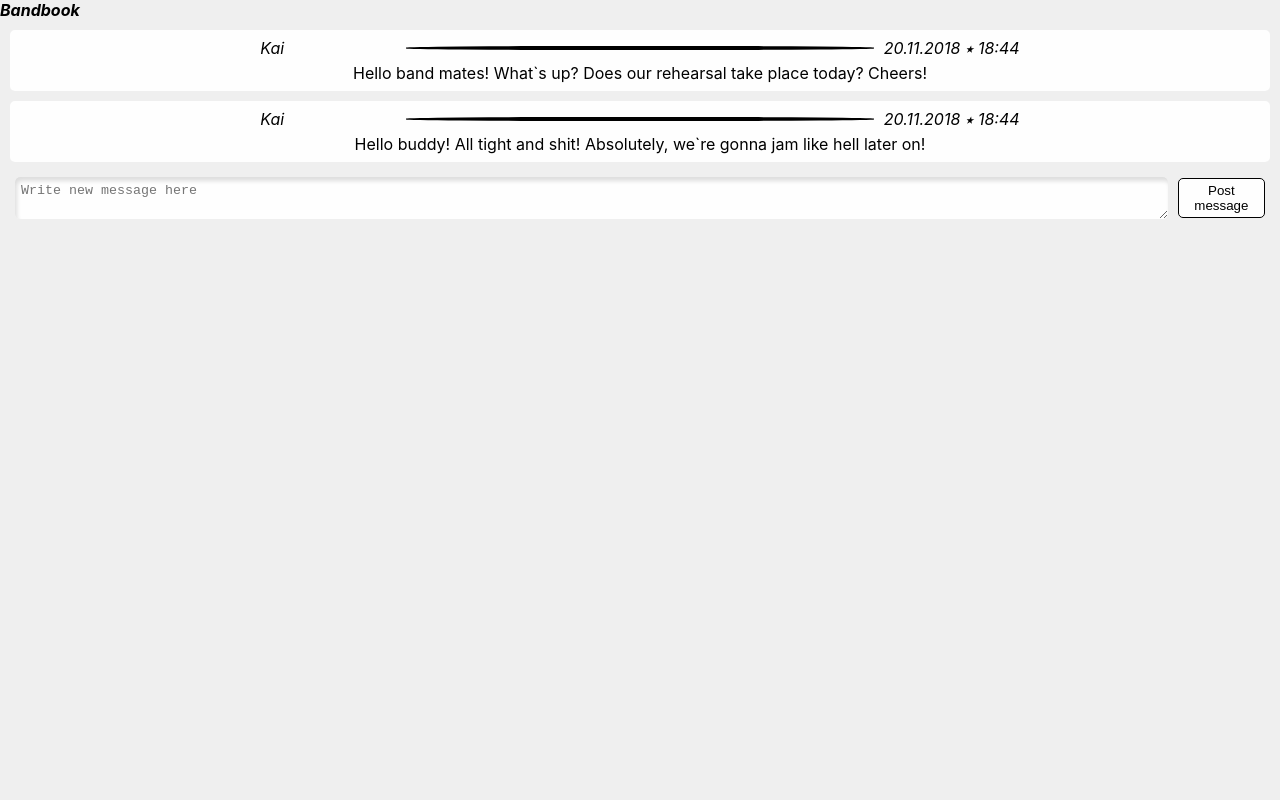
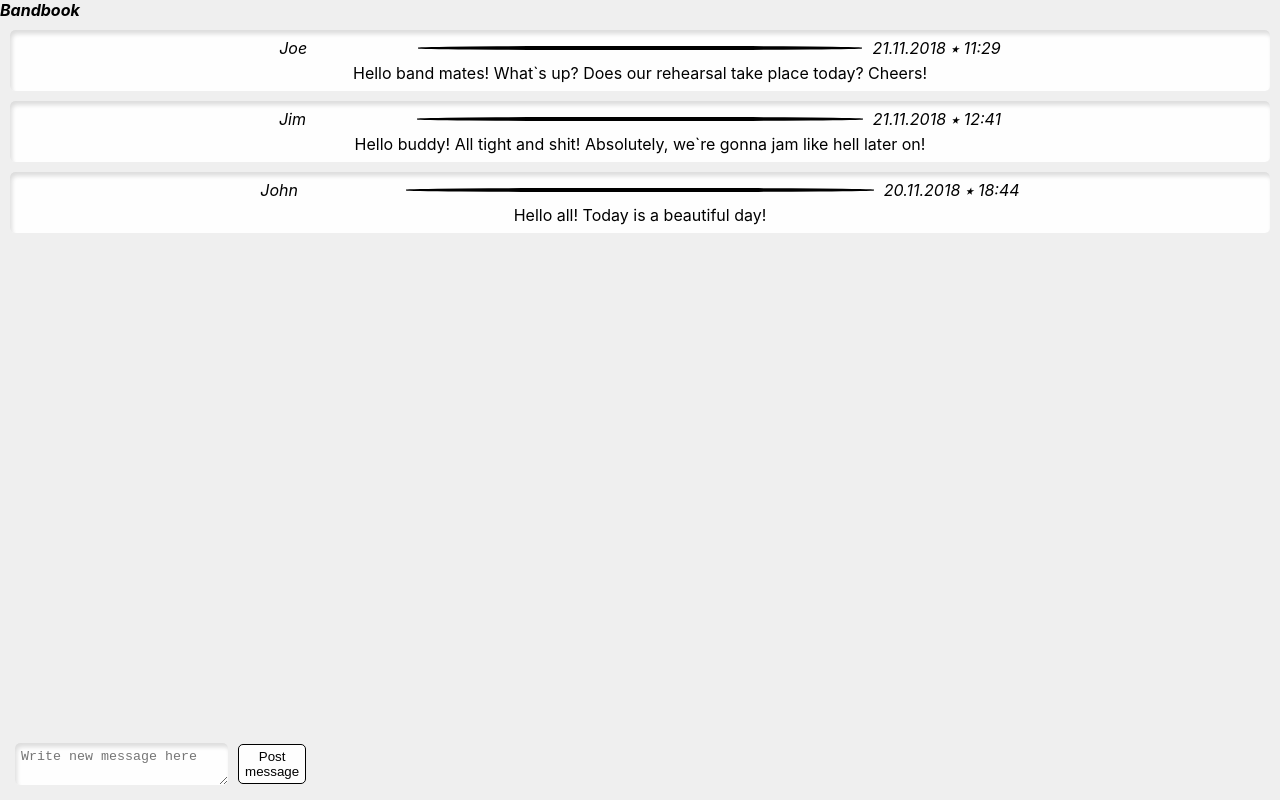
Before and after one commit to frythjof/bandbook-app, a React (Create React App) app: page / in a window 1280 px wide. Built offline with nearby package versions, Linux system fonts and the light colour scheme.

Commit message:
Add function postMessage with setState for button

```diff
--- a/src/components/HomeBoard.js
+++ b/src/components/HomeBoard.js
@@ -13,6 +13,7 @@ const MessageWrapper = styled.section`
   justify-content: space-between;
   padding: 8px;
   background: #fefefe;
+  box-shadow: inset 2px 4px 4px #ddd;
   border-radius: 5px;
   margin: 10px;
   grid-gap: 5px;
@@ -23,36 +24,82 @@ const InputWrapper = styled.section`
   justify-content: space-between;
   align-items: center;
   margin: 10px;
+  position: absolute;
+  bottom: 0;
 `
 
 export default class HomeBoard extends Component {
-  state = [
-    'Hello band mates! What`s up? Does our rehearsal take place today? Cheers!',
-    'Hello buddy! All tight and shit! Absolutely, we`re gonna jam like hell later on!'
-  ]
+  state = {
+    defaultMessages: [
+      {
+        text:
+          'Hello band mates! What`s up? Does our rehearsal take place today? Cheers!',
+        firstname: 'Joe',
+        timestamp: '21.11.2018 ⭑ 11:29'
+      },
+      {
+        text:
+          'Hello buddy! All tight and shit! Absolutely, we`re gonna jam like hell later on!',
+        firstname: 'Jim',
+        timestamp: '21.11.2018 ⭑ 12:41'
+      },
+      {
+        text: 'Hello all! Today is a beautiful day!',
+        firstname: 'John',
+        timestamp: ''
+      }
+    ],
+    tempTextValue: ''
+  }
 
   render() {
     return (
       <div>
         <React.Fragment>{this.renderMessages()}</React.Fragment>
         <InputWrapper>
-          <TextArea placeholder={'Write new message here'} />
-          <Button text={'Post message'} />{' '}
+          <TextArea
+            placeholder={'Write new message here'}
+            tempText={text => this.insertingMessage(text)}
+          />
+          <Button text={'Post message'} onPost={this.postMessage} />{' '}
         </InputWrapper>
       </div>
     )
   }
 
   renderMessages() {
-    return this.state.map(this.renderSingleMessage)
+    return this.state.defaultMessages.map(this.renderSingleMessage)
   }
 
   renderSingleMessage = message => {
     return (
       <MessageWrapper>
-        <Separator userfirstname={'Kai'} width={0} />
-        <Message text={message} />
+        <Separator
+          firstname={message.firstname}
+          width={0}
+          timestamp={message.timestamp}
+        />
+        <Message text={message.text} />
       </MessageWrapper>
     )
   }
+
+  insertingMessage = text => {
+    this.setState({
+      ...this.state,
+      tempTextValue: text
+    })
+  }
+
+  postMessage = () => {
+    const newText = this.state.tempTextValue
+    this.setState({
+      defaultMessages: [
+        ...this.state.defaultMessages,
+        { text: newText, firstname: 'Kai', timestamp: '' }
+      ]
+    })
+    // textArea.value = ''
+    // textArea.focus()
+  }
 }
--- a/src/components/Separator.js
+++ b/src/components/Separator.js
@@ -41,9 +41,11 @@ export default class Separator extends Component {
 
     return (
       <Wrapper>
-        <NameDate>{this.props.userfirstname}</NameDate>
+        <NameDate>{this.props.firstname}</NameDate>
         <Line width={this.props.width} />
-        <NameDate>{`${postingday} ⭑ ${postingtime}`}</NameDate>
+        <NameDate>
+          {this.props.timestamp || `${postingday} ⭑ ${postingtime}`}
+        </NameDate>
       </Wrapper>
     )
   }
--- a/src/components/TextArea.js
+++ b/src/components/TextArea.js
@@ -13,7 +13,18 @@ const StyledTextarea = styled.textarea`
 `
 
 export default class TextArea extends Component {
+  handleChange(event) {
+    const textArea = event.target
+    this.props.tempText(textArea.value)
+    // textArea.value = ''
+    // textArea.focus()
+  }
   render() {
-    return <StyledTextarea placeholder={this.props.placeholder} />
+    return (
+      <StyledTextarea
+        placeholder={this.props.placeholder}
+        onChange={event => this.handleChange(event)}
+      />
+    )
   }
 }
```
Also changed, not shown: src/components/Message.js (+16 -7 lines).
